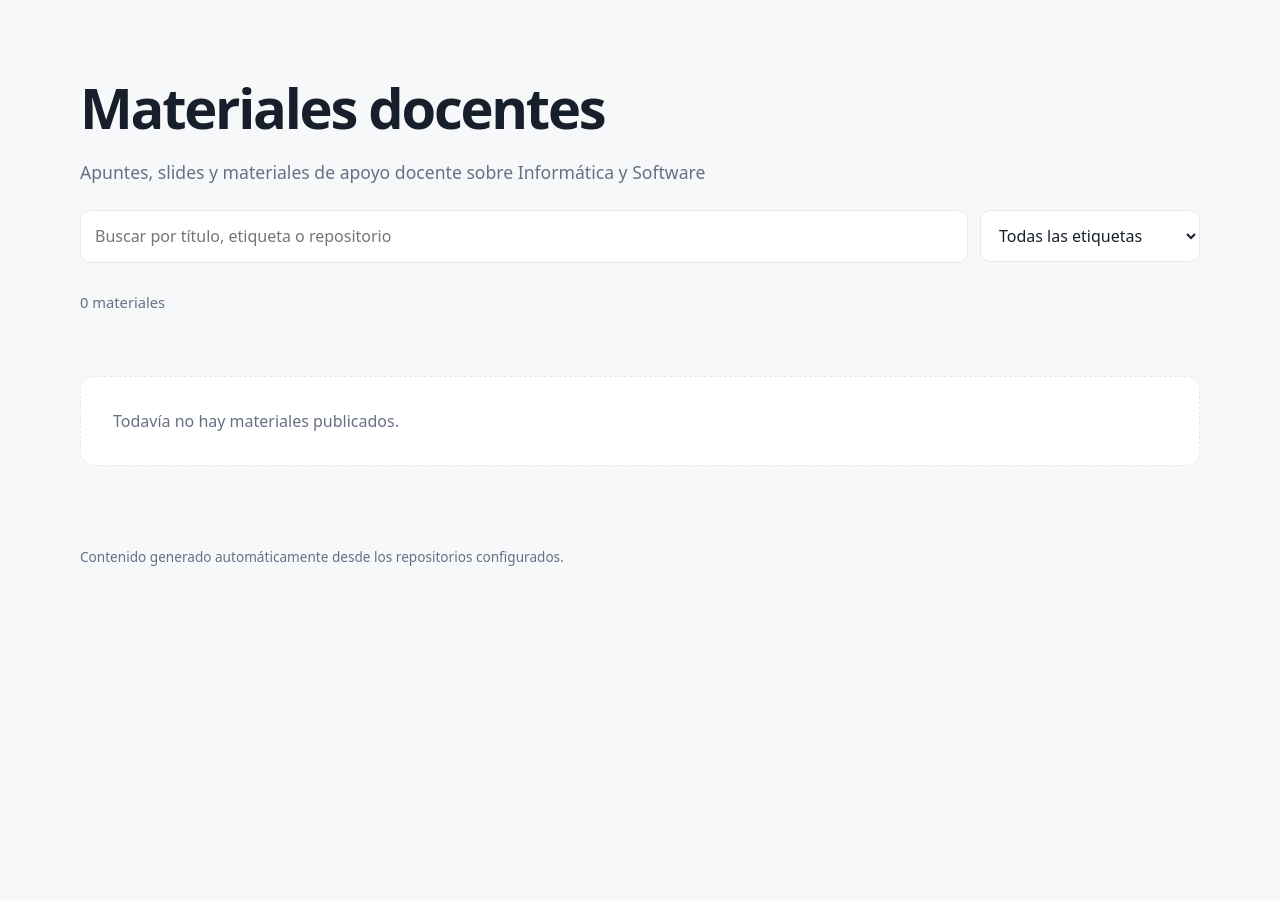
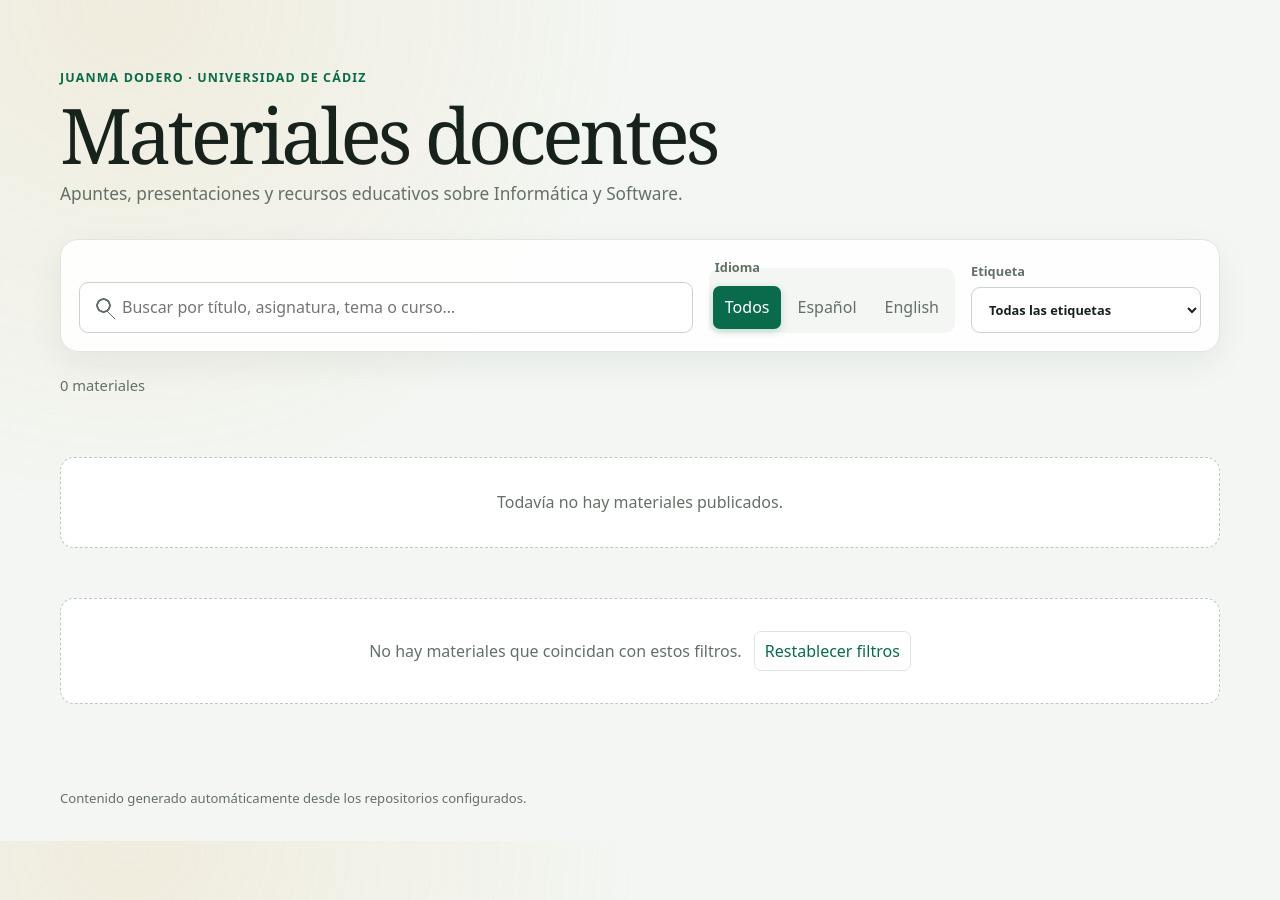
Before and after one commit to dodero/dodero.github.io, a Jekyll site: the page built from index.md, in a window 1280 px wide. Built offline with Jekyll 4.4.1, drawn with Linux system fonts in a browser that asks for light colours.

Commit message:
Agregar soporte para múltiples idiomas en la búsqueda y filtrado de materiales; incluir opción para restablecer filtros.

```diff
--- a/index.md
+++ b/index.md
@@ -4,49 +4,71 @@ title: Materiales docentes
 ---
 
 <header>
+  <p class="eyebrow">Juanma Dodero · Universidad de Cádiz</p>
   <h1>Materiales docentes</h1>
-  <p class="intro">Apuntes, slides y materiales de apoyo docente sobre Informática y Software</p>
-  <div class="toolbar" role="search">
-    <label>
+  <p class="intro">Apuntes, presentaciones y recursos educativos sobre Informática y Software.</p>
+
+  <div class="search-panel" role="search" aria-label="Buscar y filtrar materiales">
+    <label class="search-field">
       <span class="sr-only">Buscar materiales</span>
-      <input id="query" type="search" placeholder="Buscar por título, etiqueta o repositorio" autocomplete="off">
+      <input id="query" type="search" placeholder="Buscar por título, asignatura, tema o curso…" autocomplete="off">
     </label>
-    <label>
-      <span class="sr-only">Filtrar por etiqueta</span>
+    <fieldset class="language-filter">
+      <legend>Idioma</legend>
+      <button type="button" class="language-option is-active" data-language="" aria-pressed="true">Todos</button>
+      <button type="button" class="language-option" data-language="es" aria-pressed="false">Español</button>
+      <button type="button" class="language-option" data-language="en" aria-pressed="false">English</button>
+    </fieldset>
+    <label class="tag-field">
+      <span>Etiqueta</span>
       <select id="tag-filter">
         <option value="">Todas las etiquetas</option>
       </select>
     </label>
   </div>
-  <p id="summary" class="summary">{{ site.data.catalog.materials.size }} materiales</p>
+  <p id="summary" class="summary">{{ site.data.catalog.materials | group_by: "group" | size }} materiales</p>
 </header>
 
 <section id="materials" class="grid" aria-live="polite">
   {% if site.data.catalog.materials and site.data.catalog.materials.size > 0 %}
-    {% for material in site.data.catalog.materials %}
-      <article class="card" data-search="{{ material.title | escape }} {{ material.description | escape }} {{ material.repo | escape }} {{ material.subject | escape }} {{ material.degree | escape }} {{ material.event | escape }} {{ material.year | escape }} {{ material.tags | join: ' ' | escape }}" data-tags="{{ material.tags | join: ',' | escape }}">
+    {% assign material_groups = site.data.catalog.materials | group_by: "group" %}
+    {% for material_group in material_groups %}
+      {% assign primary = material_group.items | first %}
+      <article class="card"
+        data-search="{% for material in material_group.items %}{{ material.title | escape }} {{ material.description | escape }} {{ material.repo | escape }} {{ material.subject | escape }} {{ material.degree | escape }} {{ material.event | escape }} {{ material.year | escape }} {{ material.tags | join: ' ' | escape }} {% endfor %}"
+        data-tags="{{ primary.tags | join: ',' | escape }}"
+        data-languages="{% for material in material_group.items %}{{ material.language | escape }},{% endfor %}">
         <div class="card-heading">
-          <div class="card-icon" aria-hidden="true">{{ material.icon | default: '📄' | escape }}</div>
-          <h2>{{ material.title | escape }}</h2>
+          <div class="card-icon" aria-hidden="true">{{ primary.icon | default: '📄' | escape }}</div>
+          <div>
+            {% if primary.subject %}<p class="card-kicker">{{ primary.subject | escape }}</p>{% elsif primary.event %}<p class="card-kicker">{{ primary.event | escape }}</p>{% endif %}
+            <h2><a class="card-title" href="{{ primary.html | relative_url }}">{{ primary.title | escape }} <span aria-hidden="true">↗</span><span class="sr-only"> — abrir versión HTML</span></a></h2>
+          </div>
         </div>
-        <p>{{ material.description | escape }}</p>
+        <p class="card-description">{{ primary.description | escape }}</p>
         <div class="meta">
-          {% if material.subject %}<div><strong>Asignatura:</strong> {{ material.subject | escape }}</div>{% endif %}
-          {% if material.degree %}<div><strong>Titulación:</strong> {{ material.degree | escape }}</div>{% endif %}
-          {% if material.event %}<div><strong>Evento:</strong> {{ material.event | escape }}</div>{% endif %}
-          {% if material.year %}<div><strong>Año:</strong> {{ material.year | escape }}</div>{% endif %}
+          {% if primary.degree %}<div>{{ primary.degree | escape }}</div>{% endif %}
+          {% if primary.year %}<div>Curso {{ primary.year | escape }}</div>{% endif %}
         </div>
         <div class="tags">
-          {% for tag in material.tags %}<span class="tag">#{{ tag | escape }}</span>{% endfor %}
+          {% for tag in primary.tags %}<span class="tag">#{{ tag | escape }}</span>{% endfor %}
         </div>
-        <div class="links">
-          {% if material.html %}<a href="{{ material.html | relative_url }}">HTML</a>{% endif %}
-          {% if material.pdf %}<a href="{{ material.pdf | relative_url }}">PDF</a>{% endif %}
-          {% if material.source %}<a href="{{ material.source | relative_url }}">Source</a>{% endif %}
+        <div class="variants" aria-label="Versiones disponibles">
+          {% for material in material_group.items %}
+            <div class="variant" data-language="{{ material.language | escape }}" data-title="{{ material.title | escape }}" data-html="{{ material.html | relative_url }}">
+              <span class="variant-language">{% if material.language == "es" %}Español{% elsif material.language == "en" %}English{% else %}{{ material.language | upcase }}{% endif %}</span>
+              <div class="links">
+                {% if material.html_zip %}<a class="download-link" href="{{ material.html_zip | relative_url }}" download>{% if material.language == "en" %}Download HTML (.zip){% else %}Descargar HTML (.zip){% endif %}</a>{% endif %}
+                {% if material.pdf %}<a href="{{ material.pdf | relative_url }}">PDF</a>{% endif %}
+                {% if material.source %}<a href="{{ material.source | relative_url }}">Source</a>{% endif %}
+              </div>
+            </div>
+          {% endfor %}
         </div>
       </article>
     {% endfor %}
   {% else %}
     <p class="empty">Todavía no hay materiales publicados.</p>
   {% endif %}
+  <p id="no-results" class="empty" hidden>No hay materiales que coincidan con estos filtros. <button type="button" id="clear-filters">Restablecer filtros</button></p>
 </section>
--- a/site.css
+++ b/site.css
@@ -1,11 +1,14 @@
 :root {
   color-scheme: light;
-  --ink: #17202a;
-  --muted: #667085;
-  --line: #e5e7eb;
+  --ink: #18221d;
+  --muted: #647067;
+  --line: #dfe5df;
   --surface: #ffffff;
-  --surface-alt: #f7f8fa;
-  --accent: #1769aa;
+  --surface-alt: #f3f6f2;
+  --accent: #096b4b;
+  --accent-dark: #054d36;
+  --accent-soft: #e3f2eb;
+  --warm: #dca64c;
 }
 
 * { box-sizing: border-box; }
@@ -13,63 +16,90 @@
 body {
   margin: 0;
   color: var(--ink);
-  background: var(--surface-alt);
+  background:
+    radial-gradient(circle at 10% 0%, rgba(220, 166, 76, .12), transparent 32rem),
+    var(--surface-alt);
   font: 16px/1.55 system-ui, -apple-system, BlinkMacSystemFont, "Segoe UI", sans-serif;
 }
 
 a { color: var(--accent); }
+a:hover { color: var(--accent-dark); }
+button, input, select { font: inherit; }
+[hidden] { display: none !important; }
 
 .sr-only { position: absolute; width: 1px; height: 1px; padding: 0; margin: -1px; overflow: hidden; clip: rect(0, 0, 0, 0); white-space: nowrap; border: 0; }
+.shell { width: min(1160px, calc(100% - 32px)); margin: 0 auto; }
+header { padding: 68px 0 30px; }
+.eyebrow { margin: 0 0 10px; color: var(--accent); font-size: .78rem; font-weight: 750; letter-spacing: .09em; text-transform: uppercase; }
+h1 { max-width: 800px; margin: 0 0 8px; font-family: Georgia, "Times New Roman", serif; font-size: clamp(2.5rem, 7vw, 4.8rem); font-weight: 500; letter-spacing: -.05em; line-height: .98; }
+.intro { max-width: 720px; margin: 0; color: var(--muted); font-size: 1.08rem; }
 
-.shell { width: min(1120px, calc(100% - 32px)); margin: 0 auto; }
+.search-panel {
+  display: grid;
+  grid-template-columns: minmax(300px, 1fr) auto 230px;
+  align-items: end;
+  gap: 16px;
+  margin: 32px 0 22px;
+  padding: 18px;
+  border: 1px solid var(--line);
+  border-radius: 18px;
+  background: rgba(255, 255, 255, .9);
+  box-shadow: 0 12px 35px rgba(24, 34, 29, .06);
+}
 
-header { padding: 64px 0 32px; }
-
-h1 { margin: 0 0 8px; font-size: clamp(2rem, 5vw, 3.5rem); letter-spacing: -0.04em; }
-
-.intro { max-width: 720px; margin: 0; color: var(--muted); font-size: 1.1rem; }
-
-.toolbar { display: grid; grid-template-columns: minmax(0, 1fr) 220px; gap: 12px; margin: 24px 0 28px; }
-
-input, select {
+.search-field input, .tag-field select {
   width: 100%;
-  padding: 13px 14px;
-  border: 1px solid var(--line);
-  border-radius: 10px;
+  padding: 12px 13px;
+  border: 1px solid #cbd4cc;
+  border-radius: 9px;
   color: var(--ink);
   background: var(--surface);
-  font: inherit;
 }
 
+.search-field input { min-height: 48px; padding-left: 42px; background-image: radial-gradient(circle, transparent 5px, var(--muted) 5.5px, var(--muted) 7px, transparent 7.5px), linear-gradient(45deg, transparent 46%, var(--muted) 47%, var(--muted) 54%, transparent 55%); background-position: 15px 14px, 27px 28px; background-repeat: no-repeat; background-size: 17px 17px, 8px 8px; }
+.tag-field { display: grid; gap: 5px; color: var(--muted); font-size: .8rem; font-weight: 700; }
+.language-filter { display: flex; gap: 4px; margin: 0; padding: 4px; border: 0; border-radius: 10px; background: var(--surface-alt); }
+.language-filter legend { margin-bottom: 4px; color: var(--muted); font-size: .8rem; font-weight: 700; }
+.language-option { padding: 9px 12px; border: 0; border-radius: 7px; color: var(--muted); background: transparent; cursor: pointer; }
+.language-option.is-active { color: #fff; background: var(--accent); box-shadow: 0 3px 9px rgba(9, 107, 75, .2); }
+input:focus-visible, select:focus-visible, button:focus-visible, a:focus-visible { outline: 3px solid rgba(9, 107, 75, .25); outline-offset: 2px; }
+
 .summary { margin: 0 0 14px; color: var(--muted); font-size: .92rem; }
+.grid { display: grid; grid-template-columns: repeat(auto-fit, minmax(330px, 1fr)); gap: 18px; padding-bottom: 68px; }
+.card { display: flex; flex-direction: column; padding: 24px; border: 1px solid var(--line); border-radius: 16px; background: var(--surface); box-shadow: 0 7px 22px rgba(24, 34, 29, .045); }
+.card-heading { display: flex; align-items: flex-start; gap: 13px; margin-bottom: 11px; }
+.card-icon { display: grid; flex: 0 0 46px; width: 46px; height: 46px; place-items: center; border-radius: 13px; background: var(--accent-soft); font-size: 1.45rem; }
+.card-kicker { min-height: auto !important; margin: 0 0 3px !important; color: var(--accent) !important; font-size: .72rem !important; font-weight: 750; letter-spacing: .035em; text-transform: uppercase; }
+.card h2 { margin: 0; font-family: Georgia, "Times New Roman", serif; font-size: 1.33rem; line-height: 1.2; }
+.card-title { color: var(--ink); text-decoration: none; }
+.card-title:hover { color: var(--accent); text-decoration: underline; text-decoration-thickness: 1px; text-underline-offset: 3px; }
+.card-description { margin: 0 0 15px; color: var(--muted); }
+.meta { display: flex; flex-wrap: wrap; gap: 4px 12px; margin-bottom: 15px; color: var(--muted); font-size: .84rem; }
+.meta div + div::before { content: "·"; margin-right: 12px; color: #a5aea7; }
+.tags { display: flex; flex-wrap: wrap; gap: 6px; margin: 0 0 18px; }
+.tag { padding: 3px 8px; border-radius: 999px; background: var(--accent-soft); color: var(--accent-dark); font-size: .75rem; }
+.variants { display: grid; gap: 8px; margin-top: auto; padding-top: 4px; }
+.variant { display: flex; align-items: center; justify-content: space-between; gap: 12px; padding-top: 10px; border-top: 1px solid var(--line); }
+.variant-language { color: var(--muted); font-size: .78rem; font-weight: 750; }
+.links { display: flex; flex-wrap: wrap; justify-content: flex-end; gap: 8px 14px; }
+.links a { font-size: .86rem; font-weight: 700; text-underline-offset: 3px; }
+.download-link::before { content: "↓ "; }
+.empty { grid-column: 1 / -1; padding: 32px; border: 1px dashed #bdc8bf; border-radius: 14px; color: var(--muted); background: var(--surface); text-align: center; }
+.empty button { margin-left: 8px; padding: 7px 10px; border: 1px solid var(--line); border-radius: 7px; color: var(--accent); background: var(--surface); cursor: pointer; }
+footer { padding: 0 0 32px; color: var(--muted); font-size: .82rem; }
 
-.grid { display: grid; grid-template-columns: repeat(auto-fit, minmax(280px, 1fr)); gap: 16px; padding-bottom: 64px; }
+@media (max-width: 860px) {
+  .search-panel { grid-template-columns: 1fr 1fr; }
+  .search-field { grid-column: 1 / -1; }
+}
 
-.card { padding: 22px; border: 1px solid var(--line); border-radius: 14px; background: var(--surface); box-shadow: 0 5px 18px rgba(23, 32, 42, .04); }
-
-.card-heading { display: flex; align-items: center; gap: 12px; margin-bottom: 8px; }
-
-.card-icon { display: grid; flex: 0 0 42px; width: 42px; height: 42px; place-items: center; border-radius: 12px; background: #eaf3fb; font-size: 1.45rem; }
-
-.card h2 { margin: 0; font-size: 1.25rem; }
-
-.card p { min-height: 3em; margin: 0 0 16px; color: var(--muted); }
-
-.meta { min-height: 4.2em; margin-bottom: 16px; color: var(--muted); font-size: .84rem; }
-
-.tags { display: flex; flex-wrap: wrap; gap: 6px; margin: 0 0 18px; }
-
-.tag { padding: 3px 8px; border-radius: 999px; background: #eaf3fb; color: #145a8d; font-size: .78rem; }
-
-.links { display: flex; flex-wrap: wrap; gap: 8px 14px; }
-
-.links a { font-weight: 650; }
-
-.empty { padding: 32px; border: 1px dashed var(--line); border-radius: 14px; color: var(--muted); background: var(--surface); }
-
-footer { padding: 0 0 32px; color: var(--muted); font-size: .85rem; }
-
-@media (max-width: 640px) {
-  header { padding-top: 36px; }
-  .toolbar { grid-template-columns: 1fr; }
+@media (max-width: 620px) {
+  header { padding-top: 40px; }
+  .search-panel { grid-template-columns: 1fr; }
+  .search-field { grid-column: auto; }
+  .language-filter { flex-wrap: wrap; }
+  .tag-field { width: 100%; }
+  .grid { grid-template-columns: 1fr; }
+  .variant { align-items: flex-start; flex-direction: column; }
+  .links { justify-content: flex-start; }
 }
--- a/site.js
+++ b/site.js
@@ -2,12 +2,20 @@
   const grid = document.querySelector("#materials");
   const query = document.querySelector("#query");
   const tagFilter = document.querySelector("#tag-filter");
+  const languageOptions = [...document.querySelectorAll(".language-option")];
   const summary = document.querySelector("#summary");
   const cards = [...document.querySelectorAll(".card")];
+  const noResults = document.querySelector("#no-results");
+  const clearFilters = document.querySelector("#clear-filters");
 
   if (!grid || !query || !tagFilter || !summary) return;
 
-  const tags = [...new Set(cards.flatMap((card) => (card.dataset.tags || "").split(",").filter(Boolean)))].sort();
+  let language = new URLSearchParams(window.location.search).get("lang") || "";
+  if (!languageOptions.some((option) => option.dataset.language === language)) language = "";
+
+  const tags = [...new Set(cards.flatMap((card) => (card.dataset.tags || "").split(",").filter(Boolean)))].sort(
+    (a, b) => a.localeCompare(b, "es")
+  );
   tags.forEach((tag) => {
     const option = document.createElement("option");
     option.value = tag;
@@ -15,20 +23,65 @@
     tagFilter.append(option);
   });
 
+  function setLanguage(nextLanguage) {
+    language = nextLanguage;
+    languageOptions.forEach((option) => {
+      const active = option.dataset.language === language;
+      option.classList.toggle("is-active", active);
+      option.setAttribute("aria-pressed", String(active));
+    });
+    const url = new URL(window.location);
+    if (language) url.searchParams.set("lang", language);
+    else url.searchParams.delete("lang");
+    window.history.replaceState({}, "", url);
+    render();
+  }
+
+  function localizeCard(card) {
+    const variants = [...card.querySelectorAll(".variant")];
+    variants.forEach((variant) => {
+      variant.hidden = Boolean(language) && variant.dataset.language !== language;
+    });
+    const selected = variants.find((variant) => variant.dataset.language === language)
+      || variants.find((variant) => variant.dataset.language === "es")
+      || variants[0];
+    const title = card.querySelector(".card-title");
+    if (selected && title) {
+      title.href = selected.dataset.html;
+      title.childNodes[0].nodeValue = `${selected.dataset.title} `;
+      title.lang = selected.dataset.language || "";
+    }
+  }
+
   function render() {
     const needle = query.value.trim().toLocaleLowerCase().replace(/^#+/, "");
     const tag = tagFilter.value;
     let visible = 0;
     cards.forEach((card) => {
+      const languages = (card.dataset.languages || "").split(",").filter(Boolean);
       const matchesText = !needle || (card.dataset.search || "").toLocaleLowerCase().includes(needle);
       const matchesTag = !tag || (card.dataset.tags || "").split(",").includes(tag);
-      const shown = matchesText && matchesTag;
+      const matchesLanguage = !language || languages.includes(language);
+      const shown = matchesText && matchesTag && matchesLanguage;
       card.hidden = !shown;
-      if (shown) visible += 1;
+      if (shown) {
+        localizeCard(card);
+        visible += 1;
+      }
     });
     summary.textContent = `${visible} material${visible === 1 ? "" : "es"}`;
+    if (noResults) noResults.hidden = visible !== 0;
   }
 
   query.addEventListener("input", render);
   tagFilter.addEventListener("change", render);
+  languageOptions.forEach((option) => option.addEventListener("click", () => setLanguage(option.dataset.language)));
+  clearFilters?.addEventListener("click", () => {
+    query.value = "";
+    tagFilter.value = "";
+    setLanguage("");
+    query.focus();
+  });
+
+  setLanguage(language);
 }());
```
Also changed, not shown: config/repositories.json (+36 -0 lines), scripts/publish.py (+17 -0 lines), README.md.
